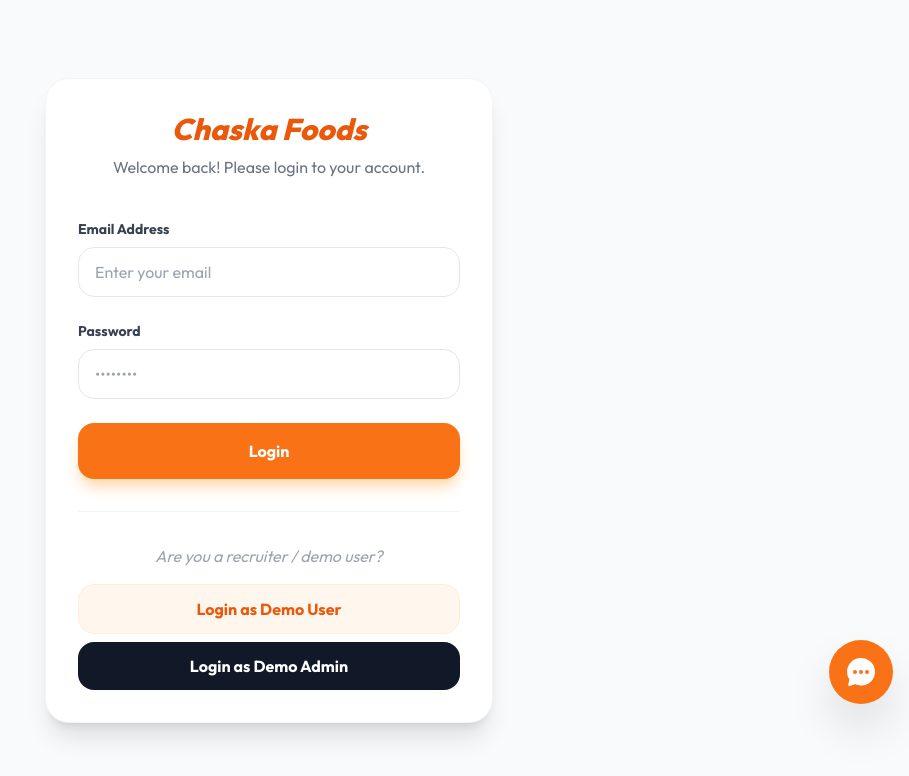
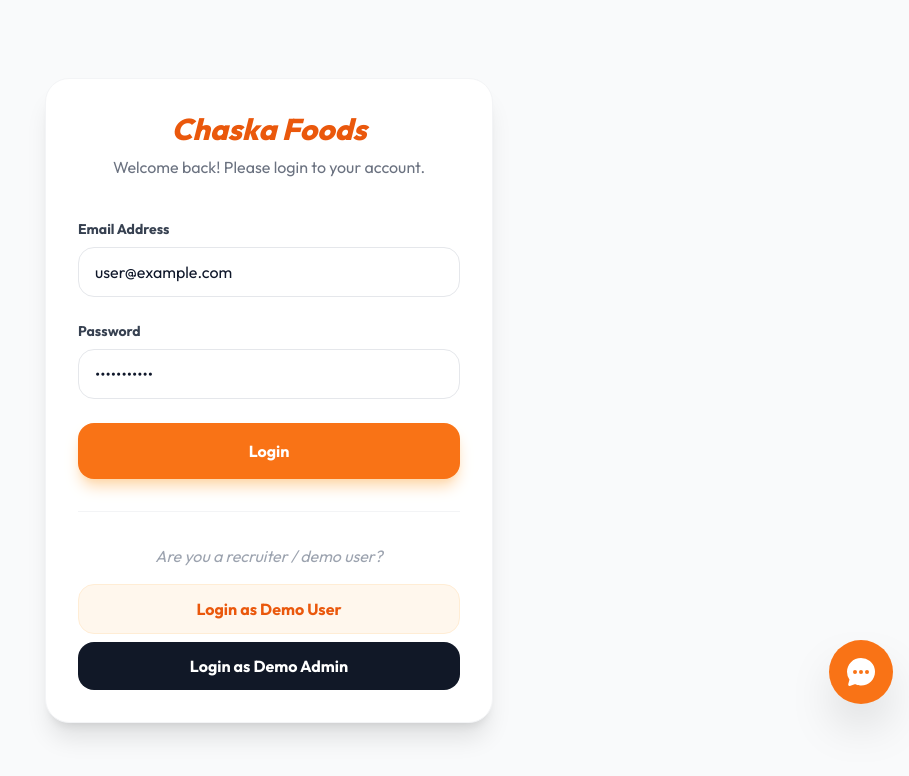
Before and after one commit to shaloo22/Foods-Delivery-React.js, a React (Vite) app in the folder Frontend/: page /login in a window 1280 px wide. Shown: the top 776 px of the page, without its empty margins (371-1280 px from the left). Built offline with nearby package versions, Linux system fonts and the light colour scheme.

Commit message:
reverted login changes and fixed 404 refresh bug

```diff
--- a/Frontend/src/App.jsx
+++ b/Frontend/src/App.jsx
@@ -12,27 +12,17 @@
 import { Toaster } from "react-hot-toast";
 
 const App = () => {
-  const user = JSON.parse(localStorage.getItem("user"));
-
   return (
     <BrowserRouter>
       <Routes>
-        {/* Home is accessible to all, but redirects to login if no user session found (per user request) */}
-        <Route path="/" element={user ? <Home /> : <Login />} />
+        <Route path="/" element={<Home />} />
         <Route path="/login" element={<Login />} />
         <Route
           path="/success"
           element={<ProtectedRoute element={<Success />} />}
         />
-        {/* Properly protect Admin path */}
-        <Route
-          path="/admin"
-          element={user?.role === 'admin' ? <AdminDashboard /> : <Navigate to="/login" />}
-        />
-        <Route
-          path="/my-orders"
-          element={user ? <MyOrders /> : <Navigate to="/login" />}
-        />
+        <Route path="/admin" element={<AdminDashboard />} />
+        <Route path="/my-orders" element={<MyOrders />} />
         <Route path="/*" element={<Error />} />
       </Routes>
       <ChatBot />
--- a/Frontend/src/Pages/Login.jsx
+++ b/Frontend/src/Pages/Login.jsx
@@ -5,8 +5,8 @@
 import toast from 'react-hot-toast';
 
 const Login = () => {
-    const [email, setEmail] = useState('');
-    const [password, setPassword] = useState('');
+    const [email, setEmail] = useState('user@example.com');
+    const [password, setPassword] = useState('password123');
     const navigate = useNavigate();
 
     const handleLogin = async (e) => {
```
Also changed, not shown: Frontend/vercel.json (added).
